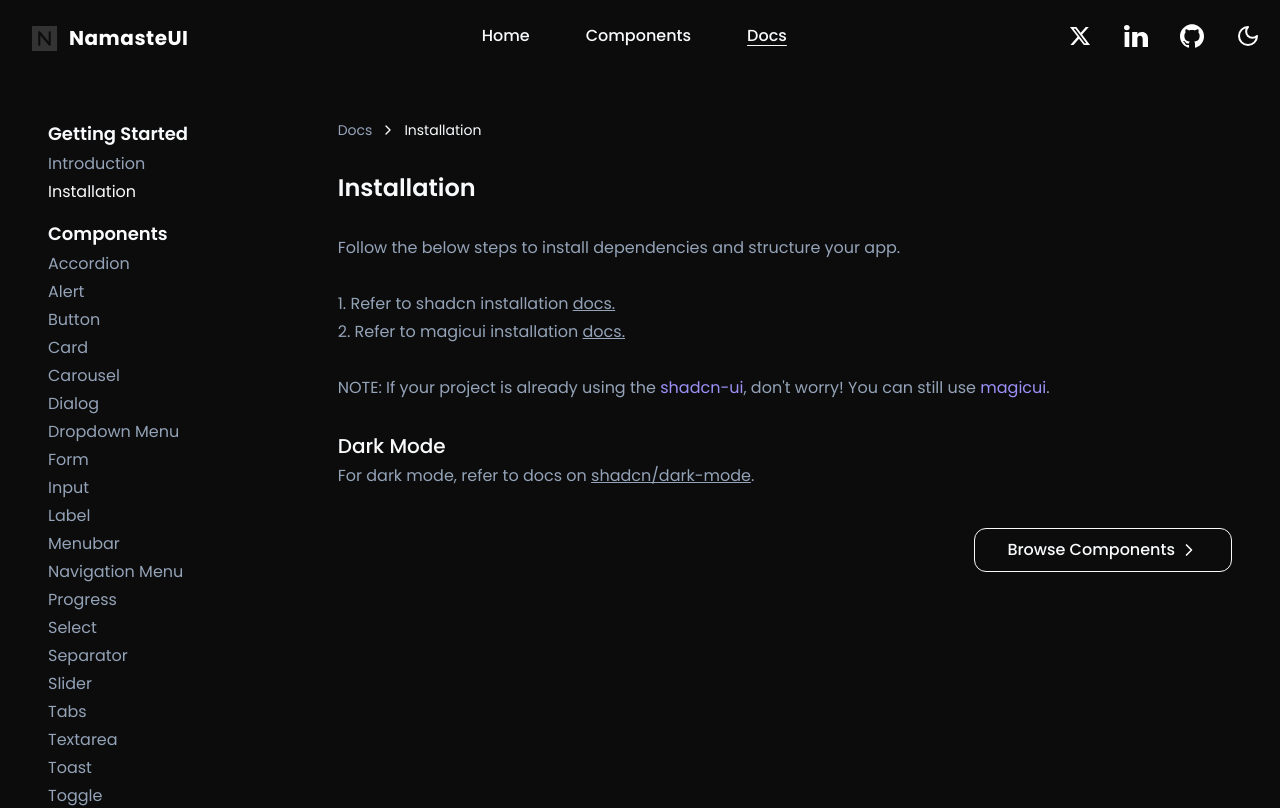
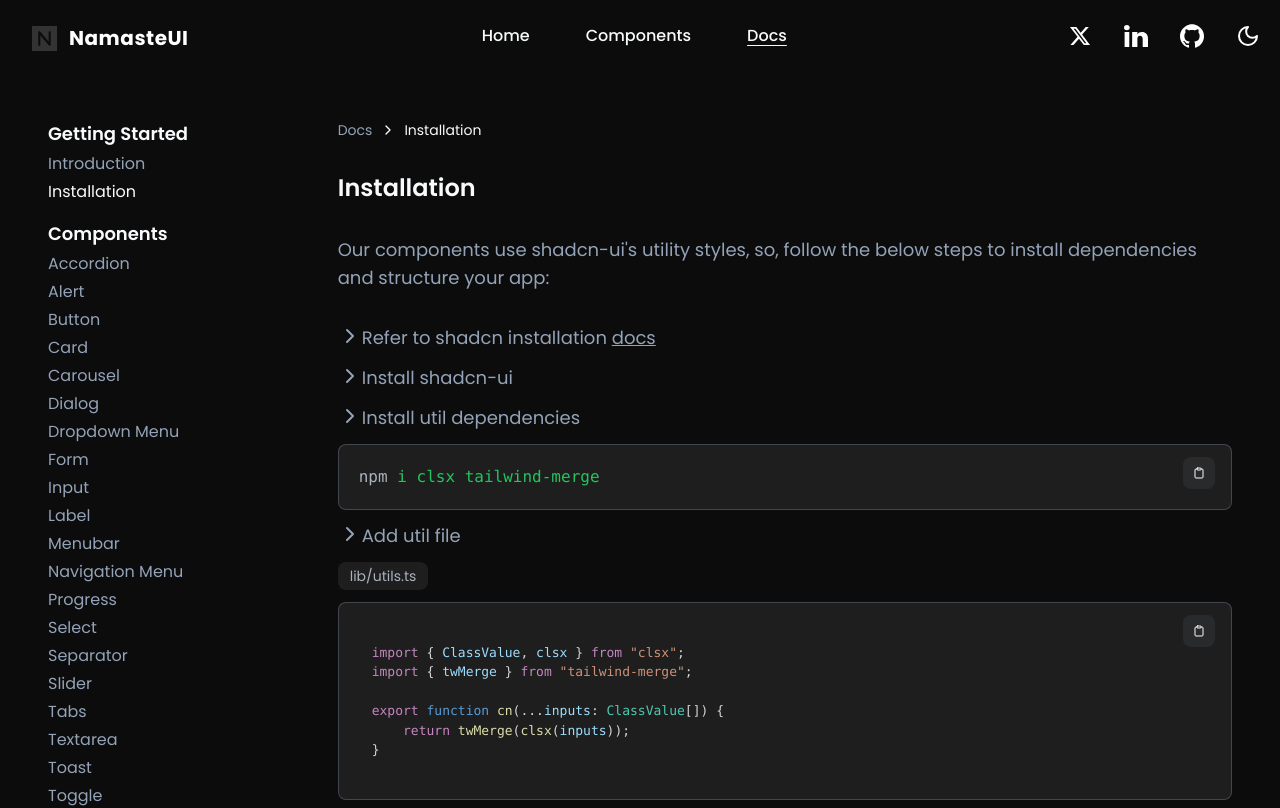
Before and after one commit to shashank-2310/namasteui, a Next.js app: page /docs/installation in a window 1280 px wide. Shown: the top 808 px of the page. Built offline with nearby package versions, Linux system fonts and the light colour scheme.

Commit message:
PropsGrid added as well as accordion props and some more refinements

```diff
--- a/app/docs/installation/page.tsx
+++ b/app/docs/installation/page.tsx
@@ -1,3 +1,4 @@
+import { InstallationBlock } from '@/components/shared/namasteui-component-details/ComponentInstallation'
 import { Button } from '@/components/ui/button'
 import { ChevronRight } from 'lucide-react'
 import Link from 'next/link'
@@ -12,41 +13,24 @@ const page = () => {
                 Installation
             </p>
             <h1 className='text-base sm:text-lg lg:text-2xl font-semibold'>Installation</h1>
-            <p className='text-muted-foreground text-sm sm:text-base'>
-                Follow the below steps to install dependencies and structure your app.
+            <p className='text-muted-foreground text-base lg:text-lg'>
+                Our components use shadcn-ui&apos;s utility styles, so,
+                follow the below steps to install dependencies and structure your app:
             </p>
-            <div className="flex flex-col gap-1 text-sm sm:text-base">
-                <p className='text-muted-foreground'>
-                    1. Refer to shadcn installation&nbsp;
+            <div className="flex flex-col gap-3 text-sm sm:text-base w-full">
+                <span className='flex flex-row text-base lg:text-lg text-muted-foreground break-words whitespace-nowrap'>
+                    <ChevronRight /> Refer to shadcn installation&nbsp;
                     <Link
                         href={"https://ui.shadcn.com/docs/installation"}
                         className='underline hover:text-purple'
                         target='_blank'
-                    >docs.</Link>
+                        rel='noopener noreferrer'
+                    >docs</Link>
+                </span>
+                <p className='flex flex-row text-base lg:text-lg text-muted-foreground w-full'>
+                    <ChevronRight className='' /> Install shadcn-ui
                 </p>
-                <p className='text-muted-foreground'>
-                    2. Refer to magicui installation&nbsp;
-                    <Link
-                        href={"https://magicui.design/docs/installation"}
-                        className='underline hover:text-purple'
-                        rel='noopener noreferrer'
-                    >docs.</Link>
-                </p>
-            </div>
-            <p className='text-muted-foreground text-sm sm:text-base'>
-                NOTE: If your project is already using the <span className='text-purple'>shadcn-ui</span>, don&apos;t worry! You can still use <span className='text-purple'>magicui</span>.
-            </p>
-            <div className="flex flex-col gap-1">
-                <h1 className='text-sm sm:text-base lg:text-xl font-medium'>Dark Mode</h1>
-                <p className='text-muted-foreground text-sm sm:text-base'>
-                    For dark mode, refer to docs on&nbsp;
-                    <Link
-                        href={"https://ui.shadcn.com/docs/dark-mode"}
-                        className='underline hover:text-purple'
-                        target='_blank'
-                        rel='noopener noreferrer'
-                    >shadcn/dark-mode</Link>.
-                </p>
+                <InstallationBlock headingClassName='hidden' subHeadingClassName='font-normal' />
             </div>
             <div className="w-full justify-end flex mt-2">
                 <Button variant={"outline"} size={"lg"} className='w-fit text-sm sm:text-base rounded-xl border-foreground hover:bg-foreground hover:text-background'>
--- a/components/shared/Faqs.tsx
+++ b/components/shared/Faqs.tsx
@@ -9,7 +9,7 @@ import {
 
 const Faqs = () => {
     return (
-        <Accordion type="single" collapsible className='text-left text-sm sm:w-11/12 lg:w-3/5'>
+        <Accordion type="single" collapsible className='text-left text-sm sm:text-base sm:w-11/12 lg:w-3/5'>
             <AccordionItem value="item-1">
                 <AccordionTrigger>Why copy/paste and not packaged as a dependency?</AccordionTrigger>
                 <AccordionContent>
--- /dev/null
+++ b/components/shared/ScrollLink.tsx
@@ -0,0 +1,29 @@
+"use client"
+
+import Link, { LinkProps } from "next/link";
+import React, { PropsWithChildren } from "react";
+
+type AnchorProps = Omit<
+    React.AnchorHTMLAttributes<HTMLAnchorElement>,
+    keyof LinkProps
+>;
+type ScrollLinkProps = AnchorProps & LinkProps & PropsWithChildren;
+
+const ScrollLink = ({ children, ...props }: ScrollLinkProps) => {
+    const handleScroll = (e: React.MouseEvent<HTMLAnchorElement, MouseEvent>) => {
+        e.preventDefault();
+
+        const targetId = e.currentTarget.href.replace(/.*\#/, "");
+        const elem = document.getElementById(targetId);
+        window.scrollTo({
+            top: elem?.getBoundingClientRect().top,
+            behavior: "smooth",
+        });
+    };
+    return (
+        <Link {...props} onClick={handleScroll}>
+            {children}
+        </Link>
+    );
+};
+export default ScrollLink;
--- a/components/shared/namasteui-component-details/ComponentInstallation.tsx
+++ b/components/shared/namasteui-component-details/ComponentInstallation.tsx
@@ -7,9 +7,30 @@ import { CodeBlock } from './ComponentCode'
 import { Prism as SyntaxHighlighter } from 'react-syntax-highlighter';
 import { vscDarkPlus } from 'react-syntax-highlighter/dist/esm/styles/prism';
 import { ScrollArea } from '@/components/ui/scroll-area'
+import { cn } from '@/lib/utils'
 
 const ComponentInstallation = ({ componentName }: ComponentProps) => {
 
+    return (
+        <div className="flex flex-col gap-6 w-full lg:w-3/4" id='installation'>
+            <InstallationBlock />
+            <div className="flex flex-col gap-3" id='sourcecode'>
+                <h2 className='flex flex-row text-base font-medium lg:text-lg text-muted-foreground'>
+                    <ChevronRight /> Copy the source code
+                </h2>
+                <p className='bg-grey50 text-grey px-3 py-1 w-fit text-xs sm:text-sm rounded-lg'>components/ui/{componentName}.tsx</p>
+                <div className="border border-muted-foreground/30 bg-grey50 py-4 px-2 sm:p-5 sm:text-base text-sm rounded-lg relative">
+                    <ClipboardCopyBtn id='code2' />
+                    <ScrollArea className="h-[60dvh]" id='code2'>
+                        <CodeBlock componentName={componentName} />
+                    </ScrollArea>
+                </div>
+            </div>
+        </div>
+    )
+}
+
+export function InstallationBlock({ headingClassName, subHeadingClassName }: { headingClassName?: string, subHeadingClassName?: string }) {
     const clsxCode = `import { ClassValue, clsx } from "clsx";
 import { twMerge } from "tailwind-merge";
 
@@ -19,10 +40,10 @@ export function cn(...inputs: ClassValue[]) {
 `
 
     return (
-        <div className="flex flex-col gap-6 w-full lg:w-3/4">
-            <h1 className='font-semibold text-base sm:text-lg lg:text-xl'>Installation</h1>
+        <>
+            <h1 className={cn('font-semibold text-base sm:text-lg lg:text-xl', headingClassName)}>Installation</h1>
             <div className="flex flex-col gap-3">
-                <h2 className='flex flex-row text-base font-medium lg:text-lg text-muted-foreground'>
+                <h2 className={cn('flex flex-row font-medium text-base lg:text-lg text-muted-foreground', subHeadingClassName)}>
                     <ChevronRight /> Install util dependencies
                 </h2>
                 <div className="border border-muted-foreground/30 bg-grey50 py-4 px-2 sm:p-5 text-sm sm:text-base rounded-lg relative" id='npm'>
@@ -36,10 +57,10 @@ export function cn(...inputs: ClassValue[]) {
                 </div>
             </div>
             <div className="flex flex-col gap-3">
-                <h2 className='flex flex-row font-medium text-base lg:text-lg text-muted-foreground'>
+                <h2 className={cn('flex flex-row font-medium text-base lg:text-lg text-muted-foreground', subHeadingClassName)}>
                     <ChevronRight /> Add util file
                 </h2>
-                <p className='bg-grey50 text-grey px-3 py-1 w-fit rounded-lg'>lib/utils.ts</p>
+                <p className='bg-grey50 text-grey px-3 py-1 text-xs sm:text-sm w-fit rounded-lg'>lib/utils.ts</p>
                 <div className="border border-muted-foreground/30 bg-grey50 py-4 px-2 sm:p-5 text-sm sm:text-base rounded-lg relative" id='clsx'>
                     <ClipboardCopyBtn id='clsx' />
                     <div className="text-sm sm:text-base">
@@ -54,19 +75,7 @@ export function cn(...inputs: ClassValue[]) {
                     </div>
                 </div>
             </div>
-            <div className="flex flex-col gap-3">
-                <h2 className='flex flex-row text-base font-medium lg:text-lg text-muted-foreground'>
-                    <ChevronRight /> Copy the source code
-                </h2>
-                <p className='bg-grey50 text-grey px-3 py-1 w-fit rounded-lg'>components/ui/{componentName}.tsx</p>
-                <div className="border border-muted-foreground/30 bg-grey50 py-4 px-2 sm:p-5 sm:text-base text-sm rounded-lg relative">
-                    <ClipboardCopyBtn id='code2' />
-                    <ScrollArea className="h-[60dvh]" id='code2'>
-                        <CodeBlock componentName={componentName} />
-                    </ScrollArea>
-                </div>
-            </div>
-        </div>
+        </>
     )
 }
 
--- a/components/shared/namasteui-component-details/ComponentPage.tsx
+++ b/components/shared/namasteui-component-details/ComponentPage.tsx
@@ -7,17 +7,30 @@ import ComponentPreviewAndCode from './ComponentPreviewAndCode';
 import ComponentInstallation from './ComponentInstallation';
 import PropsGrid from './PropsGrid';
 import NextPrevBtn from './NextPrevBtn';
+import ScrollLink from '../ScrollLink';
 
 const ComponentPage = () => {
     const pathName = usePathname().split('/').pop()?.replace(/-/g, ' ') || 'Component';
 
     return (
         <section className='flex flex-col gap-6 sm:gap-8 lg:gap-12 w-full py-2 px-4 sm:p-7 lg:p-12'>
-            <ComponentIntro componentName={pathName} />
-            <ComponentPreviewAndCode componentName={pathName} />
-            <ComponentInstallation componentName={pathName} />
-            <PropsGrid />
-            <NextPrevBtn componentName={pathName} />
+            <div className="flex flex-row justify-start gap-32">
+                <ComponentIntro componentName={pathName} />
+                <div className="hidden lg:flex flex-col gap-3">
+                    <h4 className='capitalize font-medium text-base'>On this page</h4>
+                    <nav className='flex flex-col text-sm gap-2'>
+                        <ScrollLink href='#installation'>Installation</ScrollLink>
+                        <ScrollLink href='#sourcecode'>Source Code</ScrollLink>
+                        <ScrollLink href='#props'>Props</ScrollLink>
+                    </nav>
+                </div>
+            </div>
+            <div className="w-full lg:w-[85%] flex flex-col gap-6 sm:gap-8 lg:gap-12">
+                <ComponentPreviewAndCode componentName={pathName} />
+                <ComponentInstallation componentName={pathName} />
+            </div>
+                <PropsGrid componentName={pathName} />
+                <NextPrevBtn componentName={pathName} />
         </section>
     )
 }
--- a/components/ui/table.tsx
+++ b/components/ui/table.tsx
@@ -58,7 +58,7 @@ const TableRow = React.forwardRef<
   <tr
     ref={ref}
     className={cn(
-      "border-b transition-colors hover:bg-muted/50 data-[state=selected]:bg-muted",
+      "border-b transition-colors data-[state=selected]:bg-muted",
       className
     )}
     {...props}
```
Also changed, not shown: app/docs/page.tsx (+5 -5 lines), components/shared/namasteui-component-details/PropsGrid.tsx (+23 -13 lines), data/ComponentList.tsx (+63 -1 lines).
